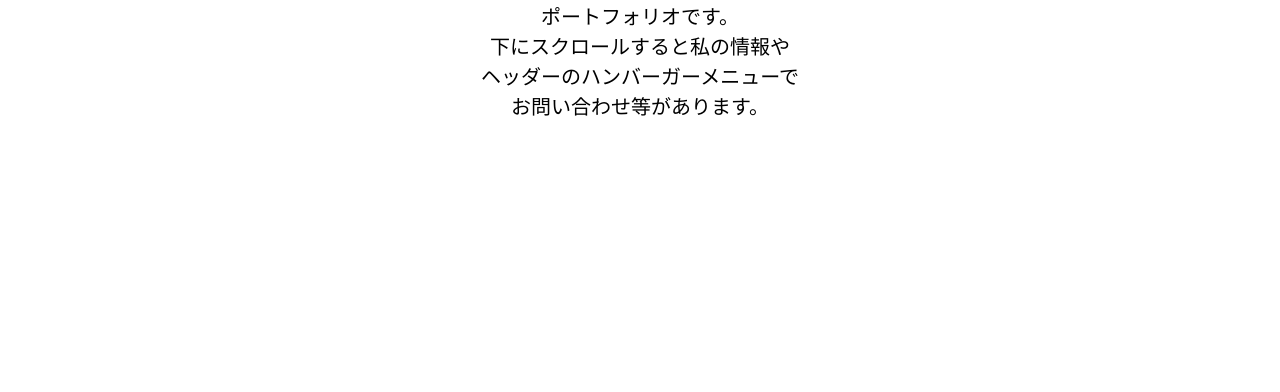
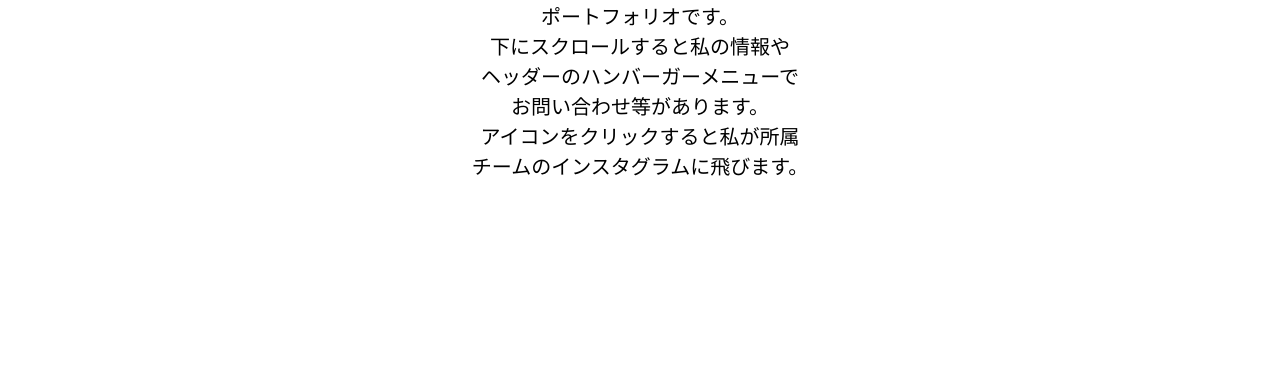
Before and after one commit to fyaun/portfolio, a plain HTML site: page index.html in a window 1280 px wide. Shown: the part 408-800 px from the top of the page. Drawn offline with nearby package versions, Linux system fonts and the light colour scheme.

Commit message:
initial commit

```diff
--- a/index.html
+++ b/index.html
@@ -17,7 +17,7 @@
 
     <header id="header">
 
-        <a href="">
+        <a href="https://www.instagram.com/garando_fukuoka/?hl=ja">
             <img src="img/garando.png" alt="">
         </a>
 
@@ -112,7 +112,9 @@
             <p>ポートフォリオです。<br>
             下にスクロールすると私の情報や<br>
             ヘッダーのハンバーガーメニューで<br>
-            お問い合わせ等があります。</p>
+            お問い合わせ等があります。<br>
+            アイコンをクリックすると私が所属<br>
+            チームのインスタグラムに飛びます。</p>
       </div>
 
     <div class="slide-wrap">
```
